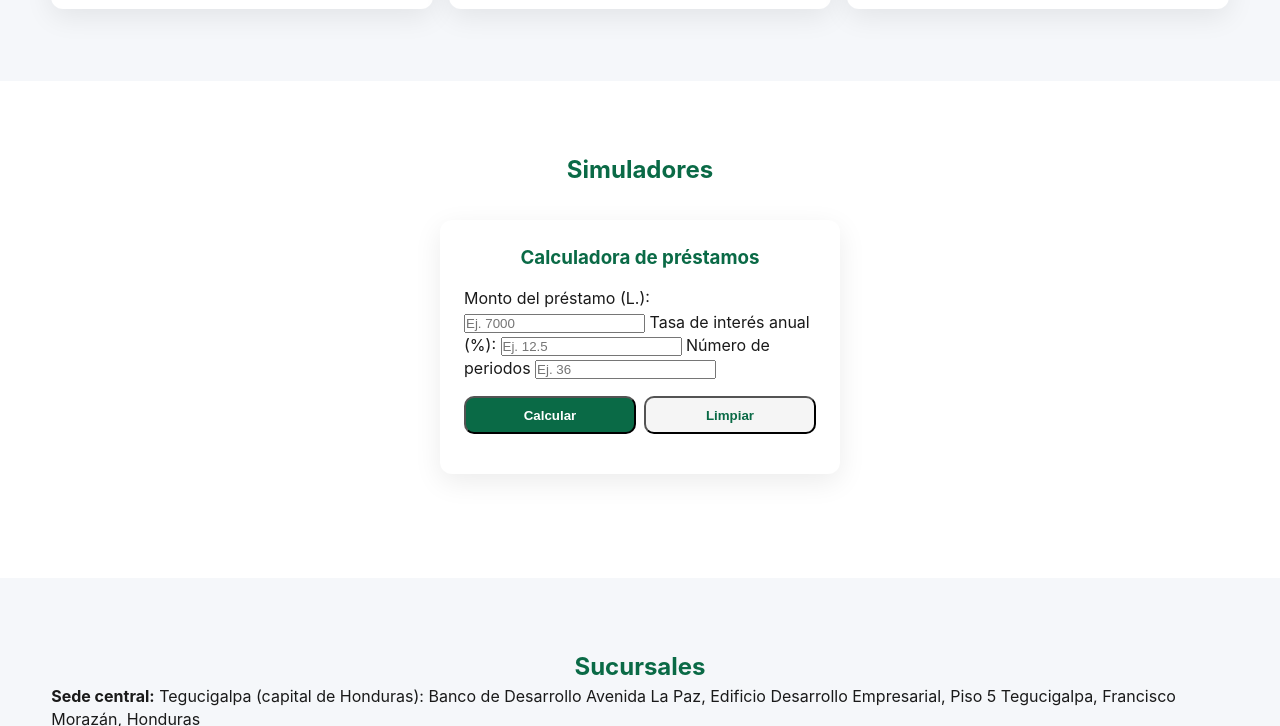
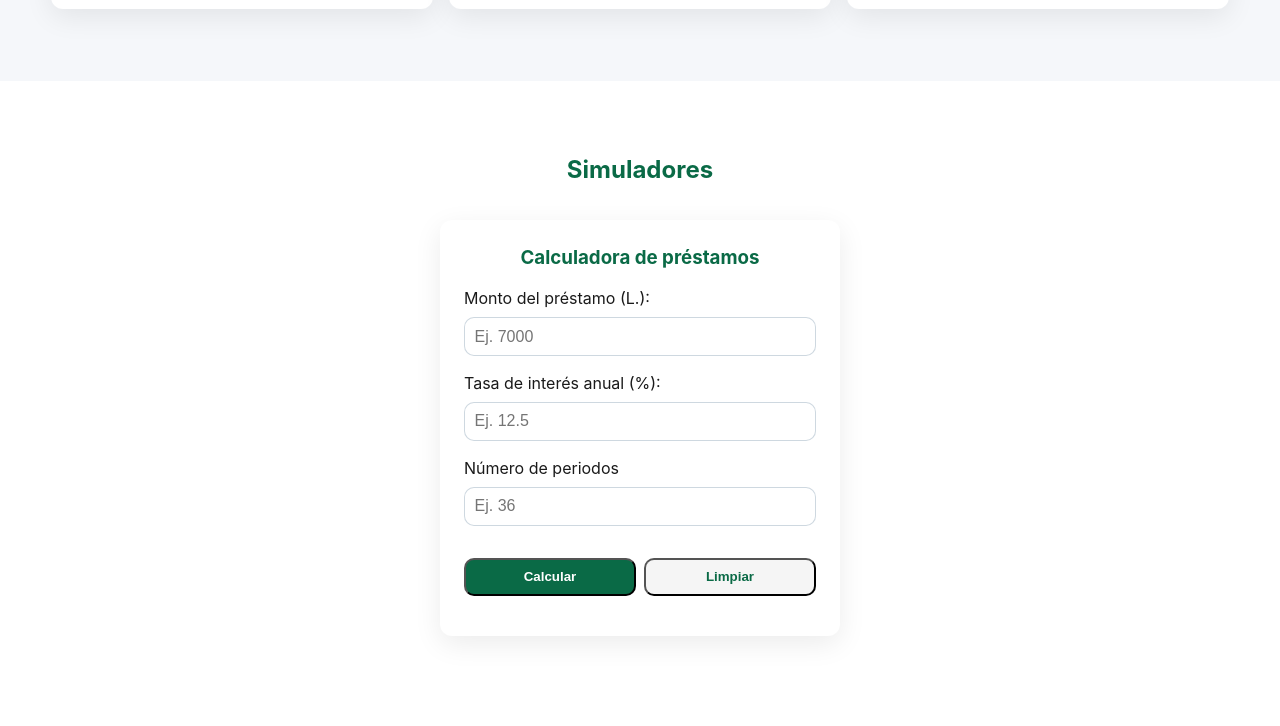
Before and after one commit to ManuelRVC16UNICAH/PaginaLilieth, a plain HTML site: page index.html in a window 1280 px wide. Shown: the part 2655-3381 px from the top of the page. Drawn offline with Linux system fonts and the light colour scheme.

Commit message:
Update estilos.css

```diff
--- a/estilos.css
+++ b/estilos.css
@@ -268,3 +268,16 @@ a:focus, button:focus{ outline: 3px solid rgba(10,106,70,0.14); outline-offset:3
   text-align: center;
 
 }
+
+.input{
+  width:100%;
+  padding:0.6rem;
+  margin:0.4rem 0 1rem;
+  border:1px solid rgba(10,62,99,0.2);
+  border-radius:10px;
+  font-size:1rem;
+}
+.tarjeta-nombre {
+  color: #0A6A46; /* Verde institucional */
+  font-weight: 700; /* Opcional: resaltar más */
+}
```
